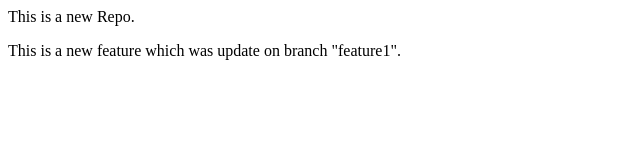
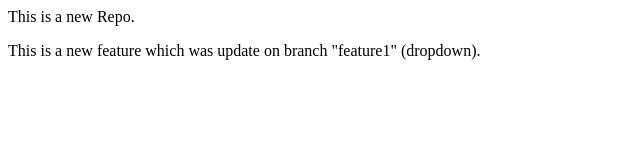
Before and after one commit to ArwaSaluji01/LocalRepo, a plain HTML site: page index.html in a window 1280 px wide. Shown: the full height of the page, 0-640 px from the left. Drawn offline with Linux system fonts and the light colour scheme.

Commit message:
Add dropdown

```diff
--- a/index.html
+++ b/index.html
@@ -1,2 +1,2 @@
 <p>This is a new Repo.</p>
-<p>This is a new feature which was update on branch "feature1".</p>
+<p>This is a new feature which was update on branch "feature1" (dropdown).</p>
```
